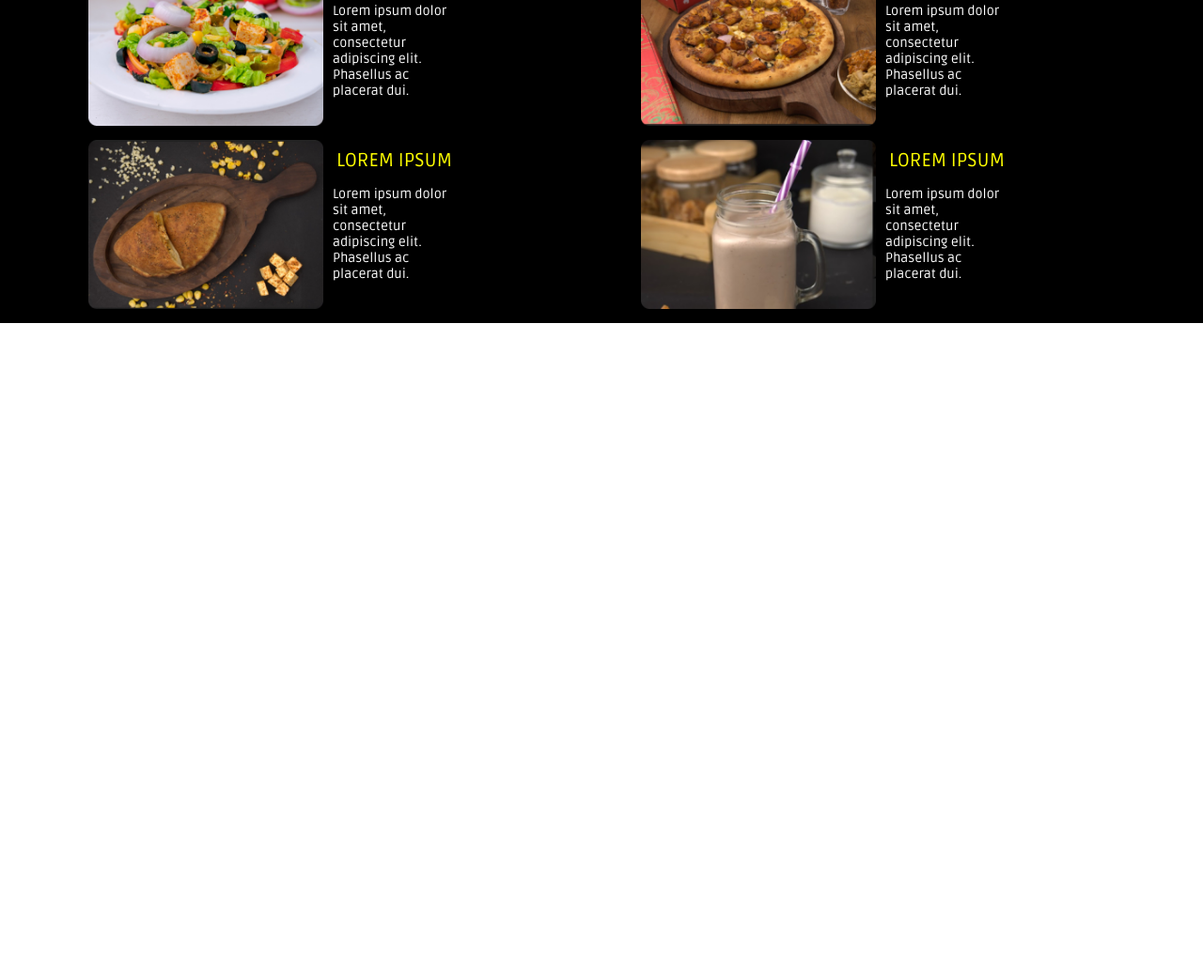
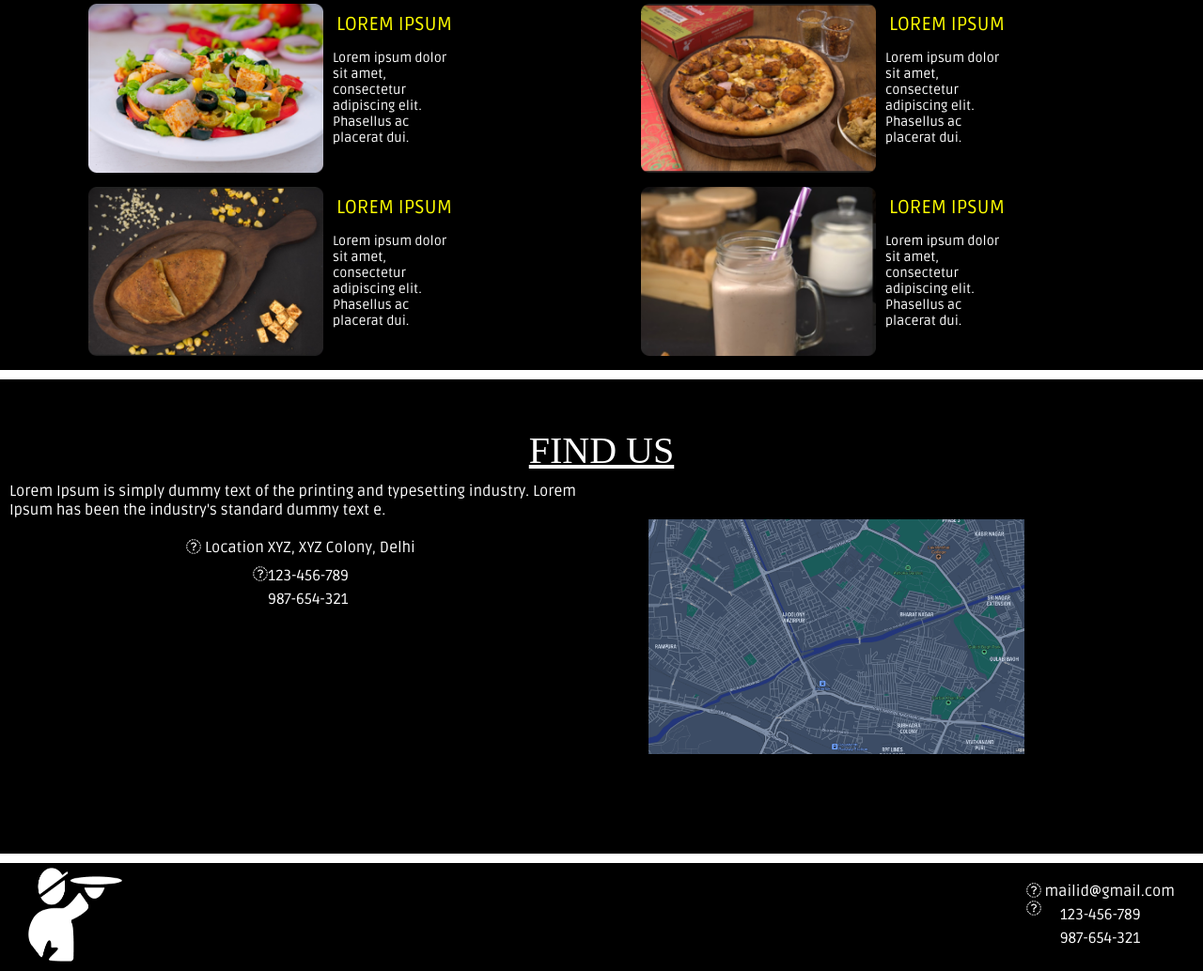
Before and after one commit to mannmanjeet988/Frontend-1-Contest-3, a plain HTML site: page index.html in a window 1280 px wide. Shown: the part 1534-2568 px from the top of the page at 94% size. Before the commit the page ends 1878 px from the top, so only its background shows below. Drawn offline with Linux system fonts and the light colour scheme.

Commit message:
Completed

```diff
--- a/index.html
+++ b/index.html
@@ -180,13 +180,70 @@
 
          <!-- find-us section -->
          <section class="find-us" id="find-us">
+           <div class="title">
+            FIND US
+           </div>
 
+           <div class="location-box">
+            <div class="location">
+                <div class="location-desc">
+                  <div>Lorem Ipsum is simply dummy text of the printing and typesetting industry. Lorem Ipsum has been the industry's standard dummy text e.</div>
+                </div>
+                <div class="address">
+                  <i class="fa-regular fa-location-dot"></i>
+                  Location XYZ, XYZ Colony, Delhi
+                </div>
+                <div class="contact-info">
+                  <!-- <div>
+                      <i class="fa-sharp fa-light fa-phone"></i>
+                  </div> -->
+                  <div class="contact-no1">
+                      <i class="fa-sharp fa-light fa-phone"></i>
+                      <div class="num">
+                          <div class="num1">
+                              123-456-789
+                          </div>
+                          <div class="num2">
+                              987-654-321
+                          </div>
+                      </div>
+                  </div>
+                </div>
+             </div>
+             <div class="map-img">
+                 <img src="./images/image 4.png" alt="logo">
+             </div>
+           </div>
          </section>
      </section>
 
      <!-- footer section -->
      <footer>
-
+            <section class="footer">
+                <div class="footer-img">
+                    <img src="./images/Group.png" alt="logo">
+                </div>
+                <div class="footer-desc">
+                    <div class="mail-info">
+                        <i class="fa-sharp fa-regular fa-envelope"></i>
+                        mailid@gmail.com
+                    </div>
+                    <!-- <div>
+                        <i class="fa-sharp fa-light fa-phone"></i>
+                    </div> -->
+                    <div class="contact-no2">
+                        <i class="fa-sharp fa-light fa-phone"></i>
+                        <div class="num">
+                            <div class="num1">
+                                123-456-789
+                            </div>
+                            <div class="num2">
+                                987-654-321
+                            </div>
+                        </div>
+                    </div>
+                </div>
+            </section>
      </footer>
 
      <script src="https://cdnjs.cloudflare.com/ajax/libs/font-awesome/6.4.0/js/all.min.js" integrity="sha512-fD9DI5bZwQxOi7MhYWnnNPlvXdp/2Pj3XSTRrFs5FQa4mizyGLnJcN6tuvUS6LbmgN1ut+XGSABKvjN0H6Aoow==" crossorigin="anonymous" referrerpolicy="no-referrer"></script>
--- a/style.css
+++ b/style.css
@@ -162,13 +162,14 @@
     font-weight: 400;
     text-align: justify;
     justify-content: center;
-    padding:40px;
-  }
+    padding: 40px 0px;
+}
 
 
 .about-content .about-us-content{
     width:90%
 }
+
   .about-us-content .about-img{
     padding: 30px;
     justify-content: center;
@@ -184,6 +185,9 @@
     position: relative;
     top:580px;
 }
+.menu .title{
+    font-size: 30px;
+}
 
 .menu-part1{
     display:flex;
@@ -191,6 +195,7 @@
     flex-direction: column;
     align-items:center;
     padding: 20px;
+    font-size:25px;
 }
 
 .menu-desc{
@@ -240,3 +245,116 @@
     width:250px;
     height: 180px;;
 }
+
+.find-us{
+    position: relative;
+    top:590px;
+    display: flex;
+    flex-direction: column;
+    align-items: center;
+    background-color: black;
+    /* height:50px; */
+    padding: 4% 0px;
+  }
+
+  .find-us .title{
+    font-family: Quattrocento;
+    font-size: 40px;
+    font-weight: 400;
+    color: white;
+    text-align: center;
+    text-decoration-line: underline;
+  }
+
+  .location-box{
+    display: flex;
+    /* justify-content: space-between; */
+  }
+
+.location-box .location, .location-box .map-img{
+    width:50%;
+    /* color:white; */
+}
+
+.location{
+    display:flex;
+    flex-direction: column;
+    align-items: center;
+    row-gap: 10px;
+    color:white;
+    text-align: left;
+    /* padding: 50px 60px; */
+}
+
+.fa-location-dot, .fa-phone{
+    color:white;
+}
+
+.location-desc{
+    padding:10px;
+}
+
+.map-img{
+    padding : 50px;
+}
+.map-img img{
+    width:400px;
+    height:250px;
+}
+
+.contact-no1{
+    display: flex;
+    /* padding:10px; */
+}
+
+.contact-no1 .num{
+    display: flex;
+    flex-direction: column;
+    row-gap:5px;
+    /* padding:30px; */
+}
+
+.footer{
+    position:relative;
+    top:600px;
+    display:flex;
+    justify-content: space-between;
+    align-items: center;
+    background-color: black;
+    color:white;
+}
+
+.contact-no2{
+    display: flex;
+    /* padding:10px; */
+}
+
+.contact-no2 .num{
+    display: flex;
+    flex-direction: column;
+    padding: 5px 20px;
+    row-gap:5px;
+    /* padding:30px; */
+}
+
+.footer-img{
+    padding: 5px 30px;
+}
+
+.footer .footer-desc{
+    padding: 5px 30px;
+}
+
+.footer .footer-img img{
+    width: 100px;
+    height : 100px;
+}
+
+.fa-light .fa-phone{
+    font-size: 50px;
+    color : white;
+}
+
+{
+
+}
```
Also changed, not shown: images/Group.png (added), images/image 4.png (added).
